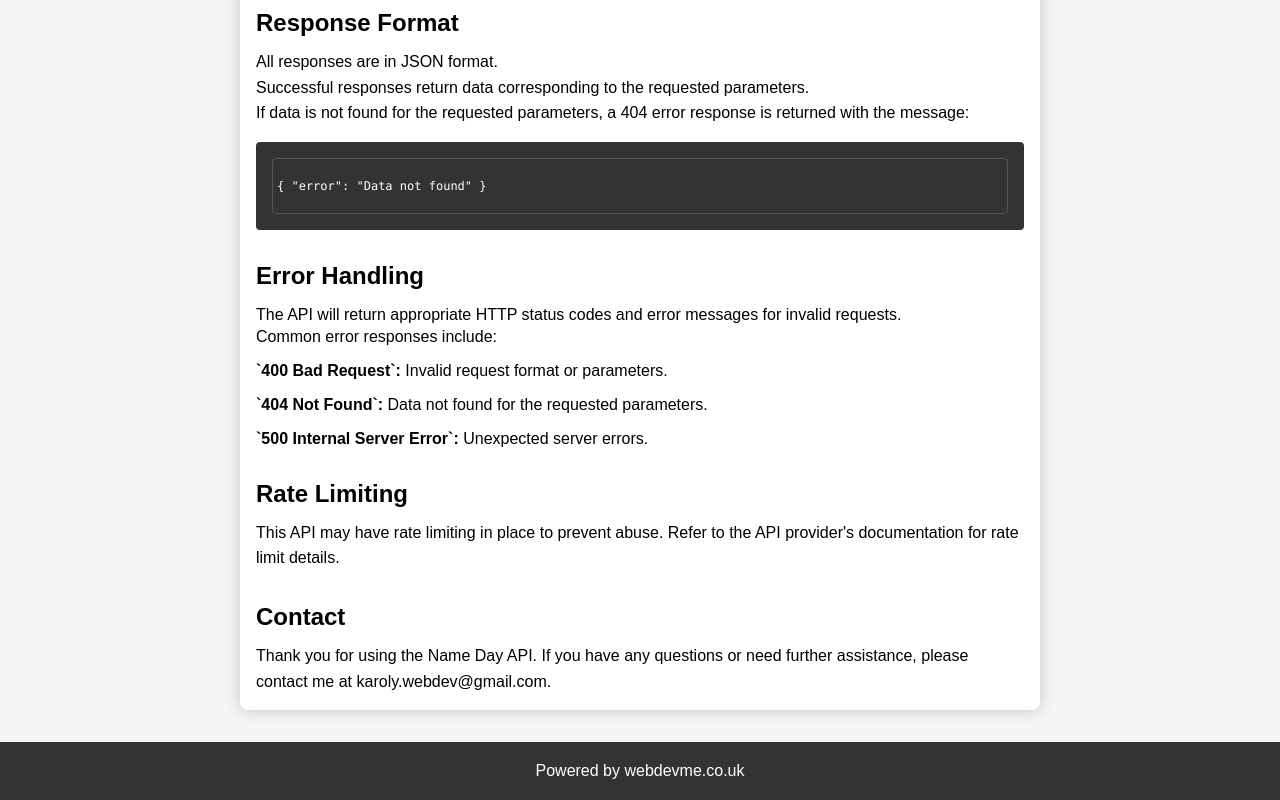
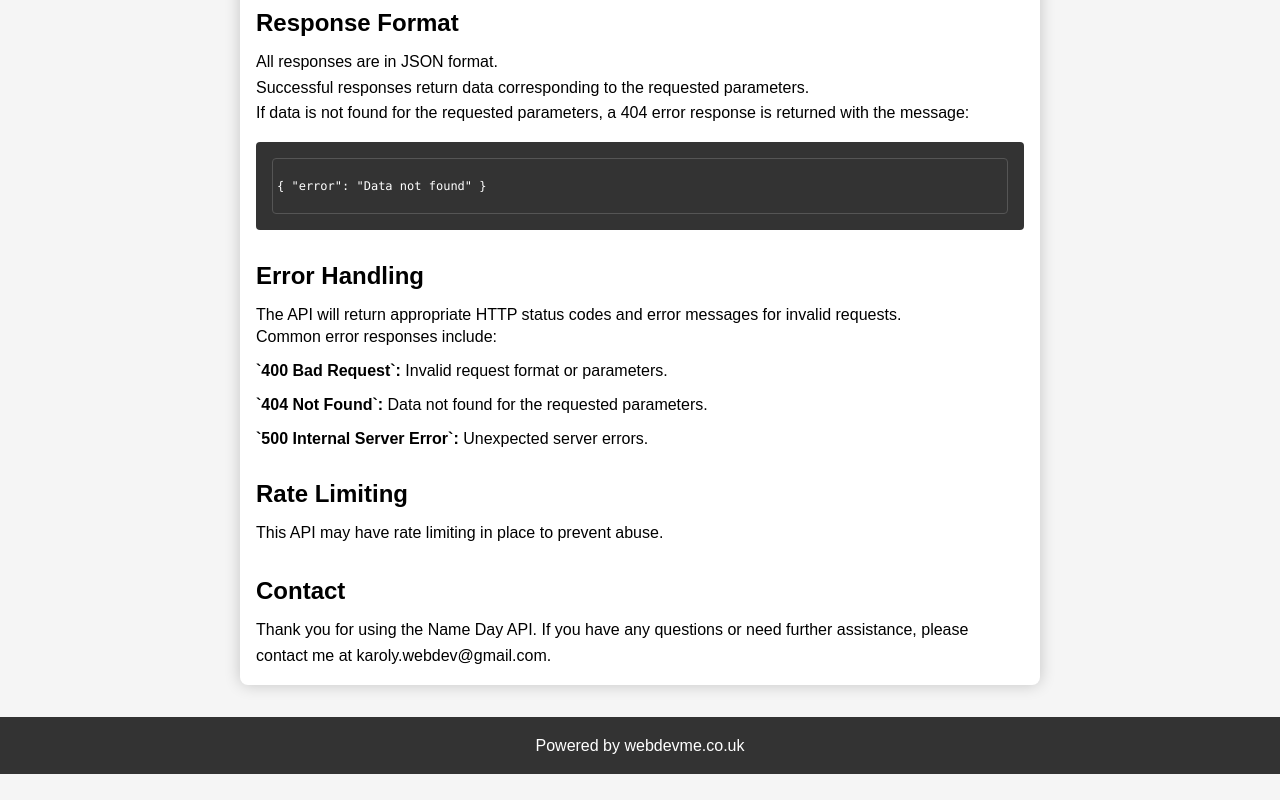
Before and after one commit to Karoly-Git/namedays, a plain HTML site: page index.html in a window 1280 px wide. Shown: the part 3091-3891 px from the top of the page. After the commit the page ends 3865 px from the top, so only its background shows below. Drawn offline with Linux system fonts and the light colour scheme.

Commit message:
Description update

```diff
--- a/index.html
+++ b/index.html
@@ -269,8 +269,9 @@ GET /
         </ul>
 
         <h2>Rate Limiting</h2>
-        <p>This API may have rate limiting in place to prevent abuse. Refer to the API provider's documentation for rate
-            limit details.</p>
+        <p>
+            This API may have rate limiting in place to prevent abuse.
+        </p>
 
         <h2>Contact</h2>
         <p>
```
